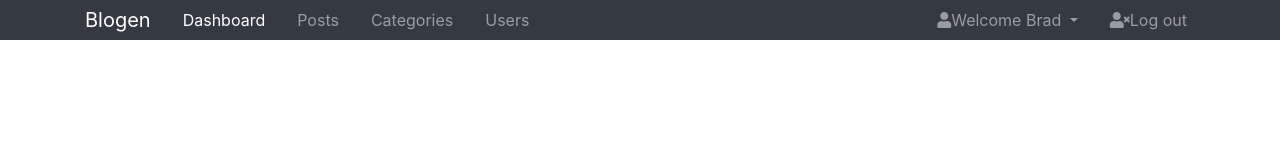
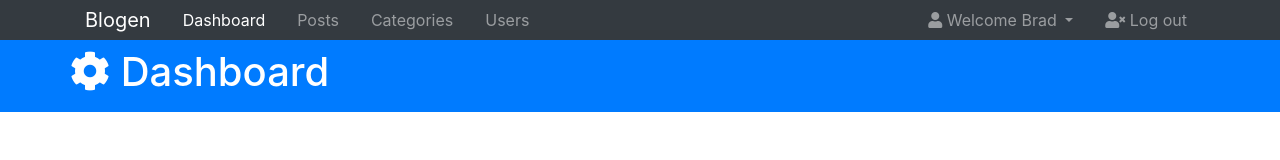
Before and after one commit to danielamercekova/blogen-admin, a plain HTML site: page index.html in a window 1280 px wide. Drawn offline with nearby package versions, Linux system fonts and the light colour scheme.

Commit message:
created header and added spaces in navbar

```diff
--- a/index.html
+++ b/index.html
@@ -38,7 +38,7 @@
         <ul class="navbar-nav ml-auto">
           <li class="nav-item dropdown mr-3">
             <a href="#" class="nav-link dropdown-toggle" data-toggle="dropdown">
-              <i class="fas fa-user"></i>Welcome Brad
+              <i class="fas fa-user"></i> Welcome Brad
             </a>
             <div class="dropdown-menu">
               <a href="profile.html" class="dropdown-item">
@@ -51,17 +51,24 @@
           </li>
           <li class="nav-item">
             <a href="login.html" class="nav-link">
-              <i class="fas fa-user-times"></i>Log out
+              <i class="fas fa-user-times"></i> Log out
             </a>
-
           </li>
-
         </ul>
       </div>
-
     </div>
   </nav>
 
+  <!-- HEADER -->
+  <header id="main-header" class="py-2 bg-primary text-white">
+    <div class="container">
+      <div class="row">
+        <div col-md-6>
+          <h1><i class="fas fa-cog"></i> Dashboard</h1>
+        </div>
+      </div>
+    </div>
+  </header>
 
   <script src="http://code.jquery.com/jquery-3.3.1.min.js" integrity="sha256-FgpCb/KJQlLNfOu91ta32o/NMZxltwRo8QtmkMRdAu8="
     crossorigin="anonymous"></script>
```
